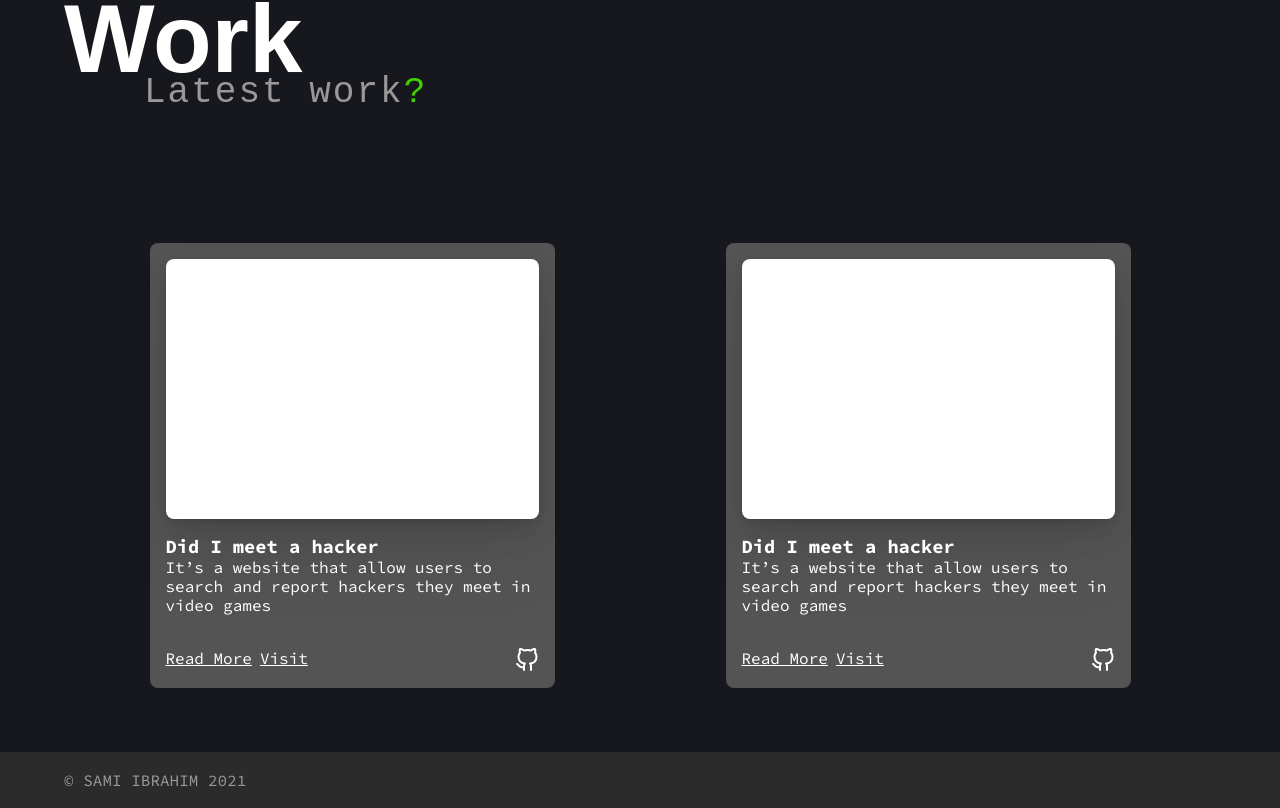
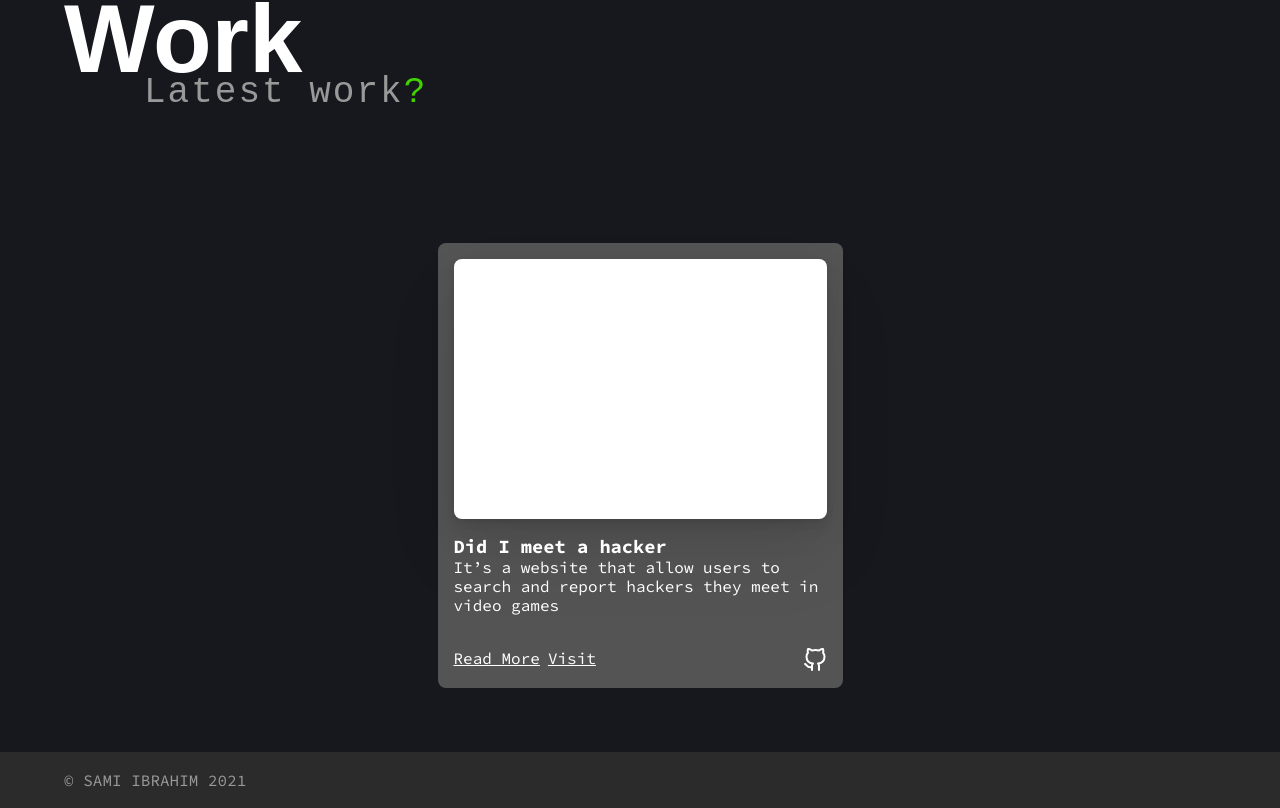
Before and after one commit to SamiKamal/portfolio, a React (Create React App) app: page / in a window 1280 px wide. Shown: the part 777-1585 px from the top of the page. Built offline with nearby package versions, Linux system fonts and the light colour scheme; a web font is replaced by a local one.

Commit message:
Abstract to WorkCard component

```diff
--- /dev/null
+++ b/src/components/WorkCard/index.js
@@ -0,0 +1,123 @@
+import React from 'react'
+import { GitHub } from 'react-feather'
+import { Link } from 'react-router-dom'
+import styled from 'styled-components'
+
+function WorkCard({title, summary, readMoreLink, visitLink, githubLink}) {
+    return (
+        <WorkProject>
+        <WorkImageWrapper>
+            <WorkImage/>
+        </WorkImageWrapper>
+
+        <WorkTextWrapper>
+            <WorkHeader>{title}</WorkHeader>
+            <WorkSummary>{summary}</WorkSummary>
+        </WorkTextWrapper>
+
+        <WorkFooter>
+            <WorkLinksWrapper>
+                <WorkLink to={readMoreLink}>Read More</WorkLink>
+                <WorkLink to={visitLink}>Visit</WorkLink>
+            </WorkLinksWrapper>
+            <WorkIconsWrapper>
+                <ButtonIcon to={githubLink}>
+                    <GitHub/>
+                </ButtonIcon>
+            </WorkIconsWrapper>
+        </WorkFooter>
+    </WorkProject>
+)
+}
+
+const WorkImageWrapper = styled.div`
+    height: 260px;
+    background-color: white;
+    border-radius: 8px;
+    box-shadow:
+        0px 1px 2.2px rgba(0, 0, 0, 0.02),
+        0px 2.5px 5.3px rgba(0, 0, 0, 0.028),
+        0px 4.6px 10px rgba(0, 0, 0, 0.035),
+        0px 8.3px 17.9px rgba(0, 0, 0, 0.042),
+        0px 15.5px 33.4px rgba(0, 0, 0, 0.05),
+        0px 37px 80px rgba(0, 0, 0, 0.07)
+;
+    transition: transform 750ms, box-shadow 750ms;
+
+`
+
+const WorkProject = styled.article`
+    --spacing: 16px;
+    max-width: 405px;
+    background-color: var(--color-light-grey);
+    border-radius: 8px;
+    padding: var(--spacing);
+
+    &:hover ${WorkImageWrapper}{
+        transform: translate(calc(var(--spacing) * 2), calc(var(--spacing) * -1.55));
+        box-shadow:
+            -2.1px 1.6px 1.3px rgba(0, 0, 0, 0.05),
+            -4.6px 3.4px 2.9px rgba(0, 0, 0, 0.068),
+            -16.7px 12.5px 10.4px rgba(0, 0, 0, 0.094);
+        transition: transform 250ms, box-shadow 250ms;
+    }
+`
+
+
+const WorkImage = styled.img`
+
+`
+
+const WorkTextWrapper = styled.div`
+    margin-top: 16px;
+    margin-bottom: 32px;
+`
+
+const WorkHeader = styled.h3`
+`
+
+const WorkSummary = styled.p`
+    line-height: 1.2;
+`
+
+const WorkFooter = styled.footer`
+    display: flex;
+    justify-content: space-between;
+`
+
+const WorkLinksWrapper = styled.div`
+`
+
+const WorkLink = styled(Link)`
+    color: inherit;
+    transition: color 250ms;
+
+    &:not(:last-child){
+        margin-right: 8px;
+    }
+
+    &:hover{
+        color: var(--color-secondary);
+    }
+
+`
+
+const WorkIconsWrapper = styled.div`
+`
+
+const ButtonIcon = styled(Link)`
+    border: none;
+    background: none;
+    color: inherit;
+
+    & > *:hover{
+        transition: filter 350ms;
+    }
+
+    & > *:hover{
+        filter: brightness(.7);
+    }
+
+`
+
+export default WorkCard
--- a/src/pages/HomePage/index.js
+++ b/src/pages/HomePage/index.js
@@ -8,6 +8,7 @@ import SkullImage from '../../images/Hero main-image.png'
 import BackgroundImage from '../../images/Hero background-image.png'
 import {Fly} from '../../util/constants'
 import { GitHub } from 'react-feather'
+import WorkCard from '../../components/WorkCard'
 
 function HomePage() {
     return (
@@ -34,52 +35,13 @@ function HomePage() {
                     <SubHeading symbol="?">Latest work</SubHeading>
                 </InnerTextWrapper>
                 <WorkList>
-                    <WorkProject>
-                        <WorkImageWrapper>
-                            <WorkImage/>
-                        </WorkImageWrapper>
-
-                        <WorkTextWrapper>
-                            <WorkHeader>Did I meet a hacker</WorkHeader>
-                            <WorkSummary>It’s a website that allow users to search and report hackers they meet in video games</WorkSummary>
-                        </WorkTextWrapper>
-
-                        <WorkFooter>
-                            <WorkLinksWrapper>
-                                <WorkLink to="">Read More</WorkLink>
-                                <WorkLink to="">Visit</WorkLink>
-                            </WorkLinksWrapper>
-                            <WorkIconsWrapper>
-                                <ButtonIcon to="/">
-                                    <GitHub/>
-                                </ButtonIcon>
-                            </WorkIconsWrapper>
-                        </WorkFooter>
-                    </WorkProject>
-
-                    <WorkProject>
-                        <WorkImageWrapper>
-                            <WorkImage/>
-                        </WorkImageWrapper>
-
-                        <WorkTextWrapper>
-                            <WorkHeader>Did I meet a hacker</WorkHeader>
-                            <WorkSummary>It’s a website that allow users to search and report hackers they meet in video games</WorkSummary>
-                        </WorkTextWrapper>
-
-                        <WorkFooter>
-                            <WorkLinksWrapper>
-                                <WorkLink to="">Read More</WorkLink>
-                                <WorkLink to="">Visit</WorkLink>
-                            </WorkLinksWrapper>
-                            <WorkIconsWrapper>
-                                <ButtonIcon to="/">
-                                    <GitHub/>
-                                </ButtonIcon>
-                            </WorkIconsWrapper>
-                        </WorkFooter>
-                    </WorkProject>
-
+                    <WorkCard
+                    title="Did I meet a hacker"
+                    summary="It’s a website that allow users to search and report hackers they meet in video games"
+                    readMoreLink="/"
+                    visitLink="/"
+                    githubLink="/"
+                    />
                 </WorkList>
             </WorkWrapper>
         </>
@@ -128,94 +90,5 @@ const WorkList = styled.div`
     justify-items: center;
     grid-template-columns: repeat(auto-fit, minmax(300px, 1fr));
 `
-const WorkImageWrapper = styled.div`
-    height: 260px;
-    background-color: white;
-    border-radius: 8px;
-    box-shadow:
-        0px 1px 2.2px rgba(0, 0, 0, 0.02),
-        0px 2.5px 5.3px rgba(0, 0, 0, 0.028),
-        0px 4.6px 10px rgba(0, 0, 0, 0.035),
-        0px 8.3px 17.9px rgba(0, 0, 0, 0.042),
-        0px 15.5px 33.4px rgba(0, 0, 0, 0.05),
-        0px 37px 80px rgba(0, 0, 0, 0.07)
-;
-    transition: transform 750ms, box-shadow 750ms;
-
-`
-
-const WorkProject = styled.article`
-    --spacing: 16px;
-    max-width: 405px;
-    background-color: var(--color-light-grey);
-    border-radius: 8px;
-    padding: var(--spacing);
-
-    &:hover ${WorkImageWrapper}{
-        transform: translate(calc(var(--spacing) * 2), calc(var(--spacing) * -1.55));
-        box-shadow:
-            -2.1px 1.6px 1.3px rgba(0, 0, 0, 0.05),
-            -4.6px 3.4px 2.9px rgba(0, 0, 0, 0.068),
-            -16.7px 12.5px 10.4px rgba(0, 0, 0, 0.094);
-        transition: transform 250ms, box-shadow 250ms;
-    }
-`
-
-
-const WorkImage = styled.img`
-
-`
-
-const WorkTextWrapper = styled.div`
-    margin-top: 16px;
-    margin-bottom: 32px;
-`
-
-const WorkHeader = styled.h3`
-`
-
-const WorkSummary = styled.p`
-    line-height: 1.2;
-`
-
-const WorkFooter = styled.footer`
-    display: flex;
-    justify-content: space-between;
-`
-
-const WorkLinksWrapper = styled.div`
-`
-
-const WorkLink = styled(Link)`
-    color: inherit;
-    transition: color 250ms;
-
-    &:not(:last-child){
-        margin-right: 8px;
-    }
-
-    &:hover{
-        color: var(--color-secondary);
-    }
-
-`
-
-const WorkIconsWrapper = styled.div`
-`
-
-const ButtonIcon = styled(Link)`
-    border: none;
-    background: none;
-    color: inherit;
-
-    & > *:hover{
-        transition: filter 350ms;
-    }
-
-    & > *:hover{
-        filter: brightness(.7);
-    }
-
-`
 
 export default HomePage
```
